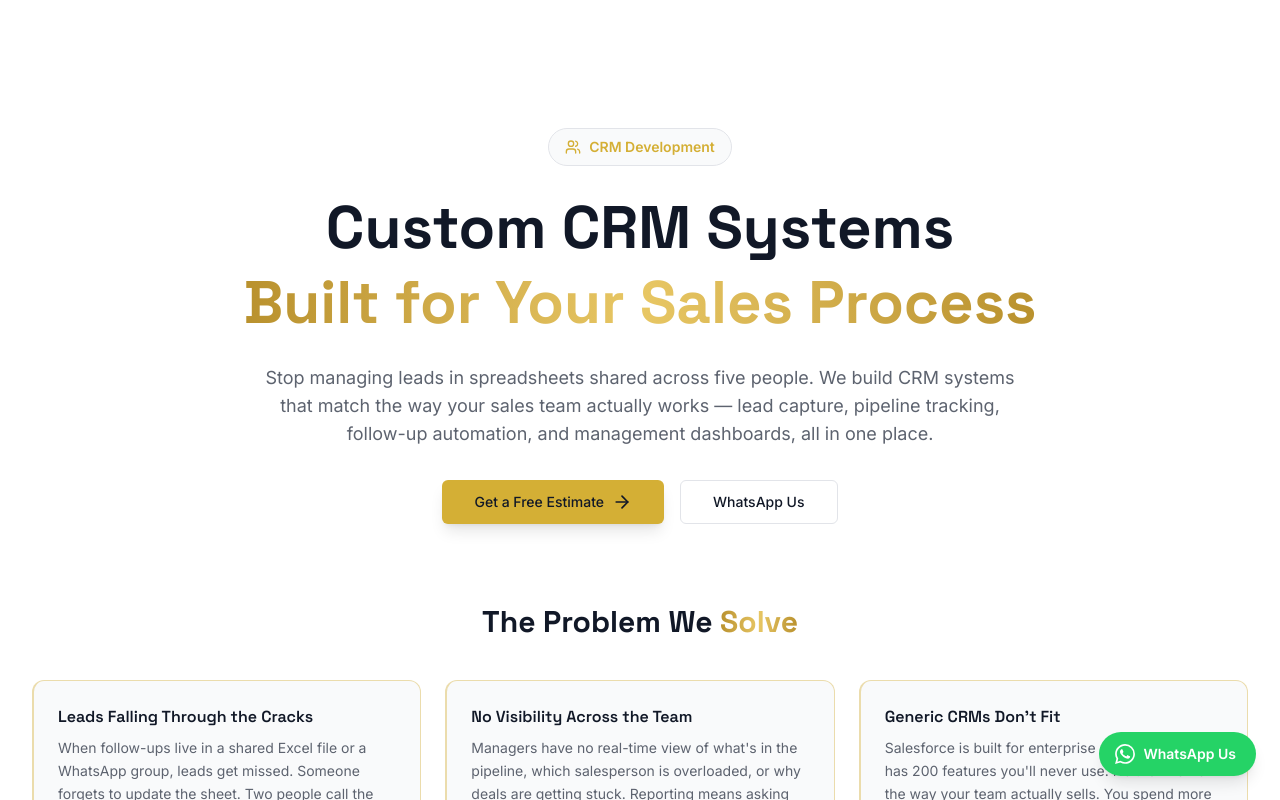
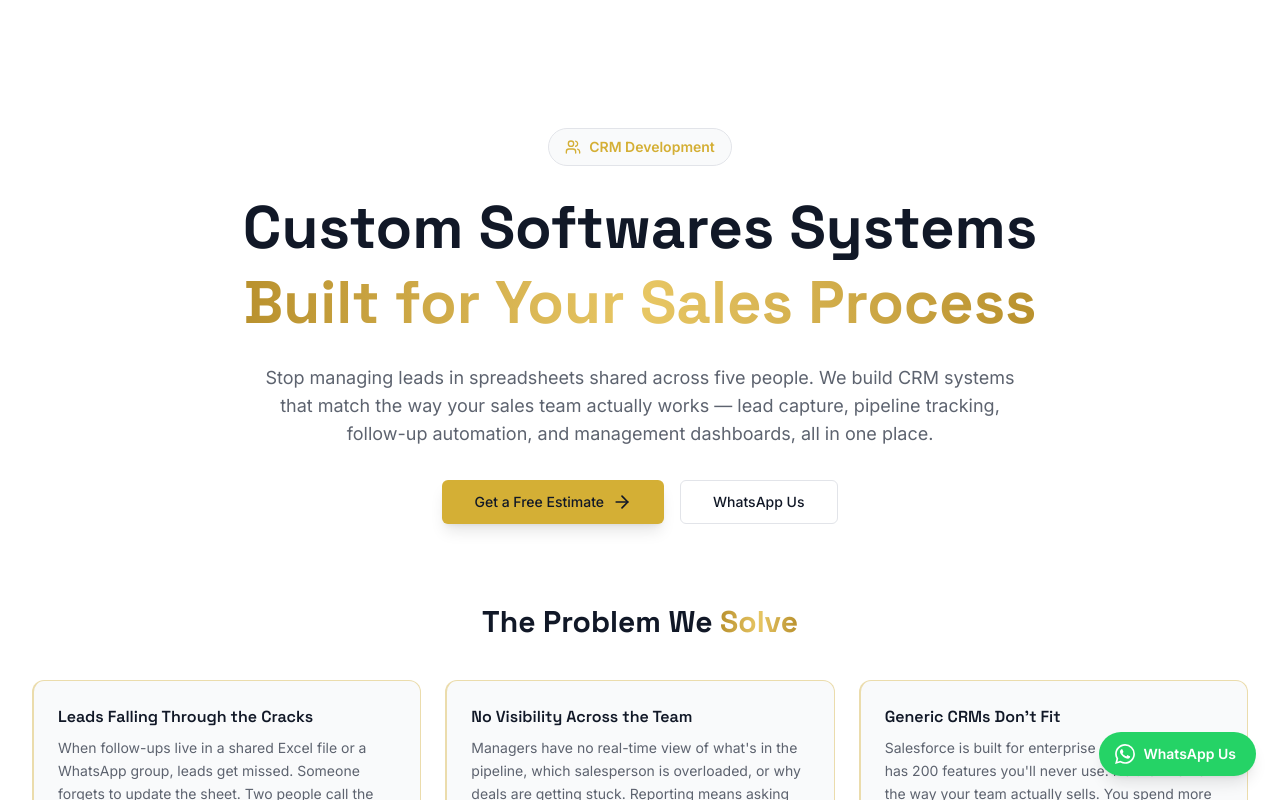
Before and after one commit to fhusain07/Trovix, a React (Vite) app: page /services/crm-development in a window 1280 px wide. Shown: the top 800 px of the page. Built offline with nearby package versions, Linux system fonts and the light colour scheme.

Commit message:
Replaced Custom CRM to Custom Softwares

```diff
--- a/index.html
+++ b/index.html
@@ -14,14 +14,14 @@
     <meta name="google-site-verification" content="REPLACE_WITH_SEARCH_CONSOLE_CODE" />
     <meta name="description" content="Trovix builds custom CRM systems, SaaS platforms, and school management portals using React and .NET. Based in Nagpur, India. Get a free project estimate in 24 hours." />
     <meta name="keywords" content="CRM development India, custom SaaS development, school management system software, business automation India, React .NET development company, web application development Nagpur" />
-    <meta property="og:title" content="Trovix — Custom CRM, SaaS & School Management Systems" />
+    <meta property="og:title" content="Trovix — Custom Softwares, SaaS & School Management Systems" />
     <meta property="og:description" content="We build CRM systems, SaaS platforms, and school portals using React & .NET. Based in Nagpur, India. Get a free estimate in 24 hours." />
     <meta property="og:type" content="website" />
     <meta property="og:url" content="https://www.trovixtech.com" />
     <meta property="og:locale" content="en_IN" />
     <meta property="og:image" content="https://www.trovixtech.com/og-image.png" />
     <meta name="twitter:card" content="summary_large_image" />
-    <meta name="twitter:title" content="Trovix — Custom CRM, SaaS & School Management Systems" />
+    <meta name="twitter:title" content="Trovix — Custom Softwares, SaaS & School Management Systems" />
     <meta name="twitter:description" content="We build CRM systems, SaaS platforms, and school portals using React & .NET. Based in Nagpur, India." />
     <meta name="twitter:image" content="https://www.trovixtech.com/og-image.png" />
     <link rel="canonical" href="https://www.trovixtech.com" />
@@ -34,7 +34,7 @@
     <link rel="preconnect" href="https://fonts.googleapis.com" />
     <link rel="preconnect" href="https://fonts.gstatic.com" crossorigin />
     <link href="https://fonts.googleapis.com/css2?family=Inter:wght@300;400;500;600;700;800&family=Space+Grotesk:wght@400;500;600;700&display=swap" rel="stylesheet" />
-    <title>Trovix — Custom CRM, SaaS & School Management Systems | India</title>
+    <title>Trovix — Custom Softwares, SaaS & School Management Systems | India</title>
 
     <!-- Structured Data: WebSite + Organization + LocalBusiness -->
     <script type="application/ld+json">
@@ -46,7 +46,7 @@
           "@id": "https://www.trovixtech.com/#website",
           "url": "https://www.trovixtech.com",
           "name": "Trovix",
-          "description": "Custom CRM, SaaS & school management systems for growing businesses",
+          "description": "Custom Softwares, SaaS & school management systems for growing businesses",
           "publisher": { "@id": "https://www.trovixtech.com/#organization" },
           "inLanguage": "en-IN"
         },
@@ -59,7 +59,7 @@
           "email": "info@trovixtech.com",
           "telephone": "+918956121778",
           "foundingDate": "2025",
-          "description": "Custom CRM, SaaS, and school management systems built with React and .NET. Based in Nagpur, India.",
+          "description": "Custom Softwares, SaaS, and school management systems built with React and .NET. Based in Nagpur, India.",
           "sameAs": [
             "https://www.linkedin.com/company/trovix-tech",
             "https://github.com/trovixtech",
@@ -74,7 +74,7 @@
           "email": "info@trovixtech.com",
           "telephone": "+918956121778",
           "priceRange": "₹₹",
-          "description": "Custom CRM systems, SaaS platforms, school management portals, and business automation software built with React, .NET, and PostgreSQL.",
+          "description": "Custom Softwares systems, SaaS platforms, school management portals, and business automation software built with React, .NET, and PostgreSQL.",
           "address": {
             "@type": "PostalAddress",
             "addressLocality": "Nagpur",
--- a/src/components/layout/Footer.tsx
+++ b/src/components/layout/Footer.tsx
@@ -23,7 +23,7 @@ export const Footer: React.FC = () => {
           <div className="space-y-4">
             <BrandLogo />
             <p className="text-sm text-gray-400">
-              Custom CRM, SaaS &amp; school management systems for growing businesses.<br />
+              Custom Softwares, SaaS &amp; school management systems for growing businesses.<br />
               Based in Nagpur, India. Founded in 2025.
             </p>
             <div className="flex space-x-4">
--- a/src/docs/complete-website-audit-and-optimization-plan.md
+++ b/src/docs/complete-website-audit-and-optimization-plan.md
@@ -28,7 +28,7 @@ P3 — The 5-second test fails. A small business owner visiting to ask "can thes
 P4 — Positioning is undefined. The site positions as a generic "IT company" but the business serves a specific, valuable niche: custom SaaS for SMBs, CRM for growing companies, and school systems. That niche is worth €200–€500K/year in contracts and is completely invisible.
 
 Replacement Hero (verbatim):
-H1: "Custom CRM, SaaS & School Management Systems — Built for Growing Businesses"
+H1: "Custom Softwares, SaaS & School Management Systems — Built for Growing Businesses"
 
 Subheadline: "We design and build web applications that automate your operations. React frontends, .NET backends, PostgreSQL databases — delivered in weeks, not months."
 
@@ -71,7 +71,7 @@ Data Engineering	Commented out	Remove
 Cybersecurity / Pen Testing	You don't do this	Remove immediately
 Process Automation	✓ Matches Business Automation	Rewrite specifically
 Services You Should Be Showing:
-CRM Development — "Custom CRM systems that replace spreadsheets and siloed tools"
+CRM Development — "Custom Softwares systems that replace spreadsheets and siloed tools"
 Custom SaaS Development — "SaaS platforms for agencies, startups, and B2B companies"
 School Management Systems — "Portals for student data, attendance, fees, and staff"
 Business Automation — "Automate lead capture, invoicing, and reporting workflows"
@@ -285,7 +285,7 @@ Complete Section Order & Specifications:
 ┌─────────────────────────────────────────────────────┐
 │ SECTION 1: HERO                                      │
 │ ─────────────────────────────────────────────────── │
-│ H1: "Custom CRM, SaaS & School Systems              │
+│ H1: "Custom Softwares, SaaS & School Systems              │
 │      for Growing Businesses"                         │
 │                                                      │
 │ Sub: "We build React + .NET web applications that   │
@@ -452,7 +452,7 @@ This is a qualification funnel, not just a contact form.
 L6 — Inline homepage lead capture. Add a minimal email capture above the footer: "Get a free project estimate in 24 hours — enter your email."
 
 Tier 3 — Medium Term:
-L7 — Lead magnet. Create a simple PDF: "5 Signs Your Business Needs a Custom CRM" or "CRM vs. Spreadsheet: The Cost Comparison." Gate it behind an email form. Drives targeted traffic from exactly the clients you want.
+L7 — Lead magnet. Create a simple PDF: "5 Signs Your Business Needs a Custom Softwares" or "CRM vs. Spreadsheet: The Cost Comparison." Gate it behind an email form. Drives targeted traffic from exactly the clients you want.
 
 L8 — Register on Clutch.co and GoodFirms. Free profiles on both. Once you have 3 real reviews, add "4.9 ★ on Clutch" to your hero section. This single change has been shown to increase conversion by 15–25% for agency sites.
 
--- a/src/hooks/useSEO.ts
+++ b/src/hooks/useSEO.ts
@@ -6,7 +6,7 @@ interface SEOOptions {
   canonical?: string;
 }
 
-const BASE_TITLE = 'Trovix — Custom CRM, SaaS & School Management Systems | India';
+const BASE_TITLE = 'Trovix — Custom Softwares, SaaS & School Management Systems | India';
 const BASE_DESC =
   'Trovix builds custom CRM systems, SaaS platforms, and school management portals using React and .NET. Based in Nagpur, India. Get a free project estimate in 24 hours.';
 
--- a/src/pages/Home.tsx
+++ b/src/pages/Home.tsx
@@ -44,7 +44,7 @@ const differentiators = [
 const services = [
   {
     title: 'CRM Development',
-    description: 'Custom CRM systems that replace spreadsheets — lead tracking, sales pipelines, and client management tailored to your workflow.',
+    description: 'Custom Softwares systems that replace spreadsheets — lead tracking, sales pipelines, and client management tailored to your workflow.',
     icon: Users,
     href: '/services/crm-development',
   },
@@ -105,7 +105,7 @@ const technologies = [
 
 const Home: React.FC = () => {
   useSEO({
-    title: 'Trovix — Custom CRM, SaaS & School Management Systems | India',
+    title: 'Trovix — Custom Softwares, SaaS & School Management Systems | India',
     description: 'We build custom CRM systems, SaaS platforms, and school management portals using React & .NET. Based in Nagpur, India. Free estimate in 24 hours.',
     canonical: 'https://www.trovixtech.com/',
   });
@@ -123,7 +123,7 @@ const Home: React.FC = () => {
           transition={{ duration: 0.8 }}
         >
           <h1 className="text-4xl sm:text-5xl md:text-6xl lg:text-7xl font-display font-bold mb-6 leading-tight">
-            <span className="gradient-text">Custom CRM, SaaS</span>
+            <span className="gradient-text">Custom Softwares, SaaS</span>
             <br />
             <span className="text-foreground">&amp; School Systems</span>
             <br />
--- a/src/pages/Services.tsx
+++ b/src/pages/Services.tsx
@@ -55,7 +55,7 @@ const services = [
 const Services: React.FC = () => {
   useSEO({
     title: 'Services — CRM Development, SaaS, School Management & More | Trovix',
-    description: 'Custom CRM development, SaaS platforms, school management systems, business automation, Meta Lead Ads integration, and web application development.',
+    description: 'Custom Softwares development, SaaS platforms, school management systems, business automation, Meta Lead Ads integration, and web application development.',
     canonical: 'https://www.trovixtech.com/services',
   });
   return (
--- a/src/pages/services/CRMDevelopment.tsx
+++ b/src/pages/services/CRMDevelopment.tsx
@@ -4,14 +4,14 @@ import { ServicePageTemplate, type ServicePageProps } from '@/components/templat
 
 const data: ServicePageProps = {
   seo: {
-    title: 'CRM Development India | Custom CRM Systems for Small Business | Trovix',
+    title: 'CRM Development India | Custom Softwares Systems for Small Business | Trovix',
     description:
-      'Custom CRM systems built for your exact sales process — lead tracking, pipeline management, and follow-up automation. React + .NET + PostgreSQL. Based in Nagpur, India.',
+      'Custom Softwares systems built for your exact sales process — lead tracking, pipeline management, and follow-up automation. React + .NET + PostgreSQL. Based in Nagpur, India.',
     canonical: 'https://www.trovixtech.com/services/crm-development',
   },
   icon: Users,
   badge: 'CRM Development',
-  title: 'Custom CRM Systems',
+  title: 'Custom Softwares Systems',
   titleGradient: 'Built for Your Sales Process',
   description:
     'Stop managing leads in spreadsheets shared across five people. We build CRM systems that match the way your sales team actually works — lead capture, pipeline tracking, follow-up automation, and management dashboards, all in one place.',
```
